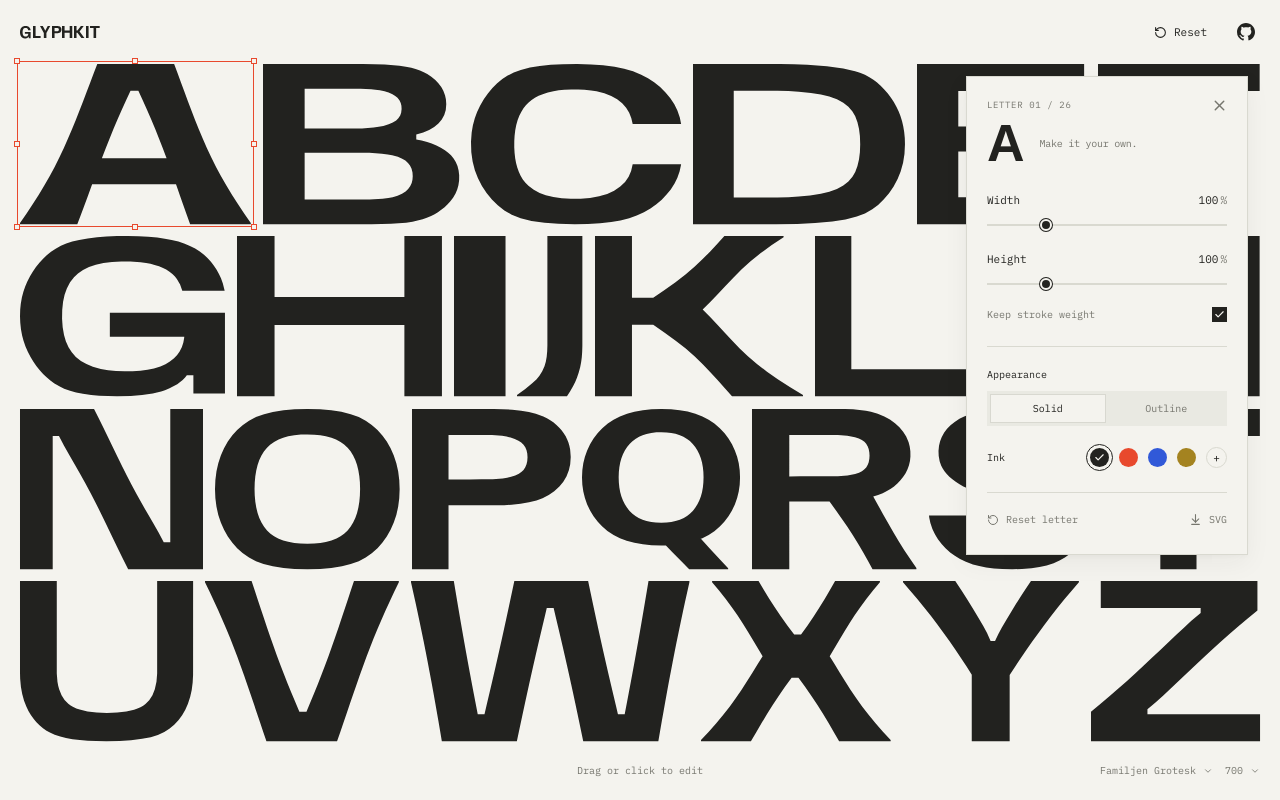
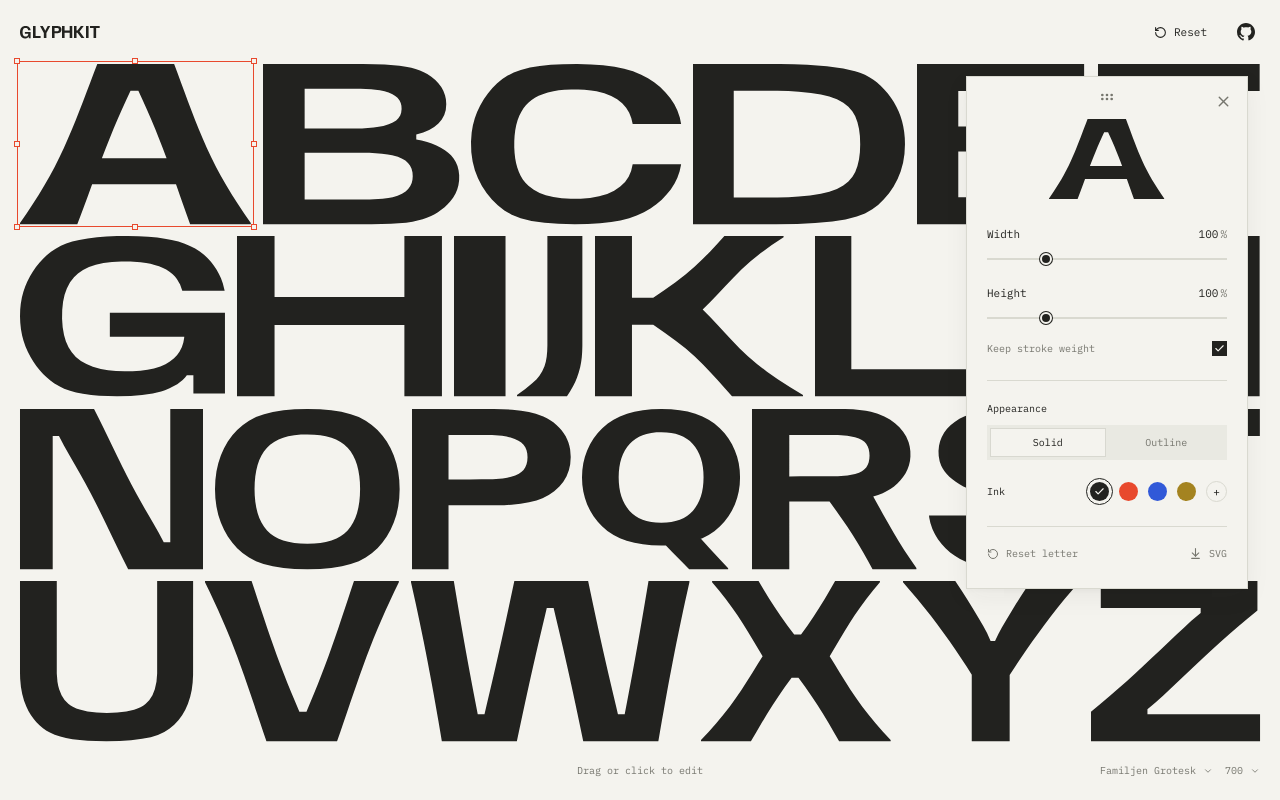
Before and after one commit to derekmeegan/glyphkit, a Next.js app: page / in a window 1280 px wide. Both pictures are taken after a click on the button 135 px from the left and 144 px from the top of the page. Built offline with nearby package versions, Linux system fonts and the light colour scheme; a web font is replaced by a local one.

Commit message:
feat: make the letter editor movable with a live preview

```diff
--- /dev/null
+++ b/src/components/alphabet/movable-editor.tsx
@@ -0,0 +1,109 @@
+"use client";
+
+import { useEffect, useRef, useState, type PointerEvent, type ReactNode, type RefObject } from "react";
+import { GripHorizontal, X } from "lucide-react";
+import styles from "./playground.module.css";
+
+type Position = { x: number; y: number };
+type Drag = { pointerId: number; x: number; y: number; origin: Position; previous: Position | null };
+
+export default function MovableEditor({ label, side, vertical, preview, closeButton, onClose, children }: {
+  label: string;
+  side: string;
+  vertical: string;
+  preview: ReactNode;
+  closeButton: RefObject<HTMLButtonElement | null>;
+  onClose: () => void;
+  children: ReactNode;
+}) {
+  const panel = useRef<HTMLElement>(null);
+  const drag = useRef<Drag | null>(null);
+  const [position, setPosition] = useState<Position | null>(null);
+  const [moving, setMoving] = useState(false);
+
+  function constrain(next: Position): Position {
+    const bounds = panel.current?.getBoundingClientRect();
+    if (!bounds) return next;
+    const viewport = window.visualViewport;
+    const left = (viewport?.offsetLeft ?? 0) + 12;
+    const top = (viewport?.offsetTop ?? 0) + 12;
+    return {
+      x: Math.max(left, Math.min(next.x, left + (viewport?.width ?? window.innerWidth) - bounds.width - 24)),
+      y: Math.max(top, Math.min(next.y, top + (viewport?.height ?? window.innerHeight) - bounds.height - 24)),
+    };
+  }
+
+  useEffect(() => {
+    const keepVisible = () => setPosition((previous) => previous ? constrain(previous) : previous);
+    const observer = new ResizeObserver(keepVisible);
+    if (panel.current) observer.observe(panel.current);
+    window.addEventListener("resize", keepVisible);
+    window.visualViewport?.addEventListener("resize", keepVisible);
+    window.visualViewport?.addEventListener("scroll", keepVisible);
+    return () => {
+      observer.disconnect();
+      window.removeEventListener("resize", keepVisible);
+      window.visualViewport?.removeEventListener("resize", keepVisible);
+      window.visualViewport?.removeEventListener("scroll", keepVisible);
+    };
+  }, []);
+
+  function finish(event: PointerEvent<HTMLButtonElement>, cancelled = false) {
+    const active = drag.current;
+    if (!active || active.pointerId !== event.pointerId) return;
+    if (cancelled) setPosition(active.previous);
+    drag.current = null;
+    setMoving(false);
+    if (event.currentTarget.hasPointerCapture(event.pointerId)) event.currentTarget.releasePointerCapture(event.pointerId);
+  }
+
+  return (
+    <aside ref={panel} id="letter-editor" className={styles.editor} data-side={side} data-vertical={vertical}
+      aria-label={label} style={position ? { left: position.x, top: position.y, right: "auto", bottom: "auto" } : undefined}>
+      <div className={styles.editorHeader}>
+        <button type="button" className={styles.editorMove} aria-label="Move letter editor"
+          title="Drag to move. Use arrow keys when focused." data-moving={moving}
+          onPointerDown={(event) => {
+            if (event.button !== 0 || drag.current || !panel.current) return;
+            event.preventDefault();
+            const bounds = panel.current.getBoundingClientRect();
+            drag.current = { pointerId: event.pointerId, x: event.clientX, y: event.clientY,
+              origin: { x: bounds.left, y: bounds.top }, previous: position };
+            event.currentTarget.setPointerCapture(event.pointerId);
+            setMoving(true);
+          }}
+          onPointerMove={(event) => {
+            const active = drag.current;
+            if (!active || active.pointerId !== event.pointerId) return;
+            setPosition(constrain({ x: active.origin.x + event.clientX - active.x, y: active.origin.y + event.clientY - active.y }));
+          }}
+          onPointerUp={(event) => finish(event)} onPointerCancel={(event) => finish(event, true)}
+          onLostPointerCapture={(event) => finish(event, true)}
+          onKeyDown={(event) => {
+            if (event.key === "Escape" && drag.current) {
+              event.stopPropagation();
+              setPosition(drag.current.previous);
+              const pointerId = drag.current.pointerId;
+              drag.current = null;
+              setMoving(false);
+              if (event.currentTarget.hasPointerCapture(pointerId)) event.currentTarget.releasePointerCapture(pointerId);
+              return;
+            }
+            if (!["ArrowLeft", "ArrowRight", "ArrowUp", "ArrowDown"].includes(event.key) || !panel.current) return;
+            event.preventDefault();
+            const bounds = panel.current.getBoundingClientRect();
+            const step = event.shiftKey ? 40 : 10;
+            setPosition(constrain({
+              x: bounds.left + (event.key === "ArrowRight" ? step : event.key === "ArrowLeft" ? -step : 0),
+              y: bounds.top + (event.key === "ArrowDown" ? step : event.key === "ArrowUp" ? -step : 0),
+            }));
+          }}>
+          <GripHorizontal size={16} className={styles.editorGrip} />
+          <span className={styles.editorPreview}>{preview}</span>
+        </button>
+        <button ref={closeButton} className={styles.close} type="button" onClick={onClose} aria-label="Close letter editor"><X size={17} /></button>
+      </div>
+      {children}
+    </aside>
+  );
+}
--- a/src/components/alphabet/playground.module.css
+++ b/src/components/alphabet/playground.module.css
@@ -88,12 +88,14 @@
 .typeface label svg { position: absolute; right: 0; pointer-events: none; }
 .keyboardHelp { position: absolute; width: 1px; height: 1px; padding: 0; margin: -1px; overflow: hidden; clip-path: inset(50%); white-space: nowrap; }
 .editor { position: fixed; z-index: 10; top: 76px; right: 32px; width: 282px; max-height: calc(100svh - 110px); overflow-y: auto; padding: 20px; border: 1px solid var(--line); background: var(--paper); box-shadow: 0 8px 24px #22221f0d, 0 2px 5px #22221f08; animation: arrive 160ms ease-out; }
-.editorHeader { display: flex; align-items: flex-start; justify-content: space-between; margin-bottom: 24px; }
+.editorHeader { position: relative; margin: -8px -8px 20px; }
 .editor[data-side="left"] { left: 32px; right: auto; }
-.editorEyebrow { color: var(--muted); font-size: 9px; letter-spacing: .07em; }
-.editorHeader h2 { margin: 6px 0 0; display: flex; align-items: center; gap: 15px; font-family: var(--font-display), sans-serif; font-size: 52px; font-weight: 700; line-height: 1; }
-.editorHeader h2 span { font: 10px var(--font-mono), monospace; color: var(--muted); letter-spacing: -.025em; }
-.close { margin: -8px -8px 0 0; width: 32px; height: 32px; display: grid; place-items: center; color: var(--muted); border: 0; background: transparent; }
+.page .editorMove { display: flex; width: 100%; flex-direction: column; align-items: center; gap: 10px; padding: 0 8px 4px; color: inherit; border: 0; background: transparent; touch-action: none; user-select: none; cursor: grab; }
+.page .editorMove[data-moving="true"] { cursor: grabbing; }
+.editorGrip { color: var(--muted); }
+.editorPreview { display: grid; place-items: center; width: 100%; height: 88px; pointer-events: none; }
+.editorPreview svg { display: block; }
+.close { position: absolute; top: -4px; right: -4px; width: 32px; height: 32px; display: grid; place-items: center; color: var(--muted); border: 0; background: transparent; }
 .close:hover { color: var(--ink); }
 .ranges { display: grid; gap: 18px; }
 .range { display: grid; gap: 9px; }
--- a/src/components/alphabet/playground.tsx
+++ b/src/components/alphabet/playground.tsx
@@ -3,13 +3,14 @@
 import { memo, useCallback, useEffect, useMemo, useRef, useState, type CSSProperties, type PointerEvent as ReactPointerEvent } from "react";
 import type { GlyphFont } from "glyphkit";
 import initialFont from "glyphkit/fonts/familjen-grotesk-700";
-import { ArrowDownToLine, Check, ChevronDown, RotateCcw, X } from "lucide-react";
+import { ArrowDownToLine, Check, ChevronDown, RotateCcw } from "lucide-react";
 
 import { INK, LETTERS, MAX_SCALE, MIN_SCALE, clampScale, defaults, initialComposition, layoutComposition, resizeLetter, type Composition, type LetterBox, type LetterSettings } from "./composition";
 import styles from "./playground.module.css";
 import { geometryFor, letterSvg } from "./drawing";
 import { FAMILIES, WEIGHTS, loadTypeface, type Family, type Weight, type FontChoice } from "./typefaces";
 import Wordmark from "./wordmark";
+import MovableEditor from "./movable-editor";
 import { OpeningSeed, openingLetterStyle, openingStyle, useOpening } from "./opening";
 
 const COLORS = [INK, "#e8492d", "#3159d8", "#a48320"];
@@ -90,6 +91,7 @@ export default function Playground({ replayTrigger = 0 }: { replayTrigger?: numb
   const noticeTimer = useRef<ReturnType<typeof setTimeout> | null>(null);
   const layout = useMemo(() => layoutComposition(dimensions.width, dimensions.height, composition, ratios), [dimensions, composition, ratios]);
   const current = selected ? composition[selected] : null;
+  const selectedBox = layout.boxes.find((box) => box.char === selected);
   const download = useMemo(() => {
     const box = layout.boxes.find((box) => box.char === selected);
     if (!box || !current || !dimensions.width) return null;
@@ -284,12 +286,14 @@ export default function Playground({ replayTrigger = 0 }: { replayTrigger?: numb
         </div>
       </footer>
 
-      {selected && current && editorOpen && (
-        <aside id="letter-editor" className={styles.editor} data-side={editorPosition.side} data-vertical={editorPosition.vertical} aria-label={`Edit letter ${selected}`}>
-          <div className={styles.editorHeader}>
-            <div><span className={styles.editorEyebrow}>LETTER {String(LETTERS.indexOf(selected) + 1).padStart(2, "0")} / 26</span><h2>{selected}<span>Make it your own.</span></h2></div>
-            <button ref={closeButton} className={styles.close} type="button" onClick={closeEditor} aria-label="Close letter editor"><X size={17} /></button>
-          </div>
+      {selected && current && selectedBox && editorOpen && (
+        <MovableEditor label={`Edit letter ${selected}`} side={editorPosition.side} vertical={editorPosition.vertical}
+          closeButton={closeButton} onClose={closeEditor} preview={
+            <span style={{ display: "block", width: Math.min(196, 80 * selectedBox.width / selectedBox.height),
+              height: Math.min(80, 196 * selectedBox.height / selectedBox.width) }}>
+              <LetterDrawing font={font} box={selectedBox} baseSize={layout.baseSize} settings={current} />
+            </span>
+          }>
           <div className={styles.ranges}>
             <Range label="Width" value={current.x} onChange={(x) => update(selected, { x })} />
             <Range label="Height" value={current.y} onChange={(y) => update(selected, { y })} />
@@ -311,7 +315,7 @@ export default function Playground({ replayTrigger = 0 }: { replayTrigger?: numb
             <button type="button" onClick={() => update(selected, defaults())}><RotateCcw size={12} />Reset letter</button>
             <a href={download ?? undefined} download={`letter-${selected.toLowerCase()}.svg`}><ArrowDownToLine size={13} />SVG</a>
           </div>
-        </aside>
+        </MovableEditor>
       )}
       <div className={`${styles.notice} ${notice ? styles.noticeVisible : ""}`} role="status">{notice}</div>
     </main>
```
